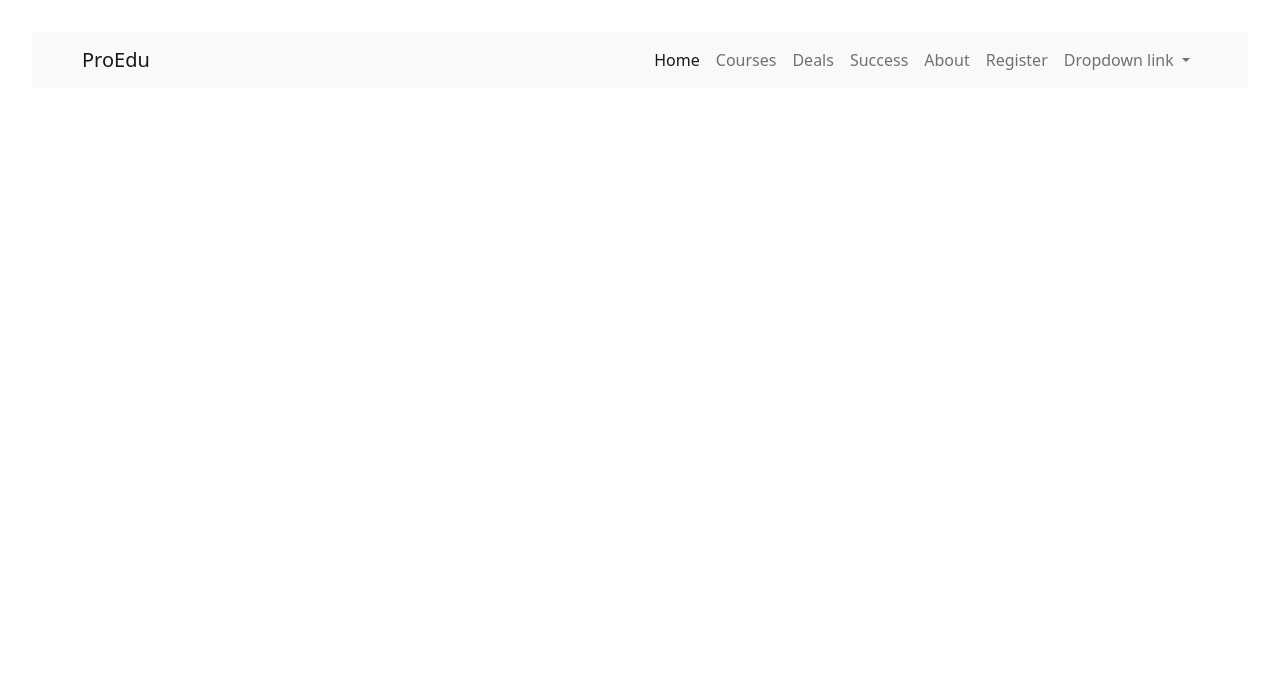
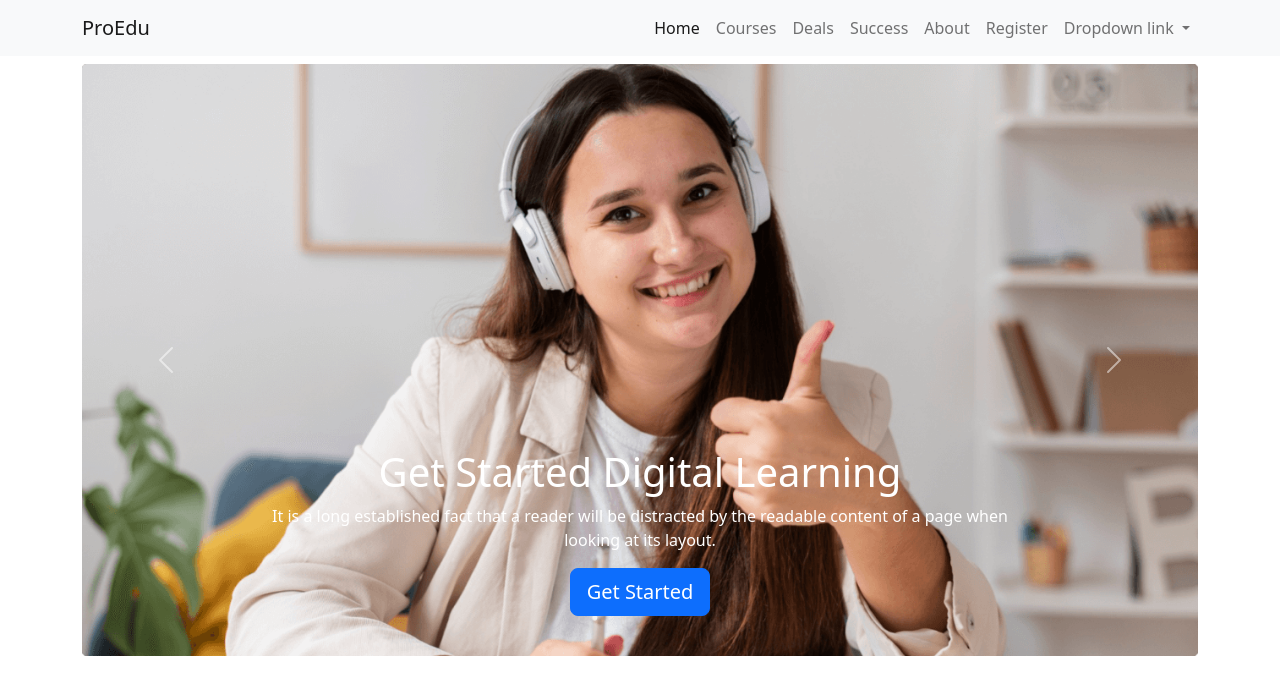
Before and after one commit to faysalsanto/Assignment-3, a plain HTML site: page index.html in a window 1280 px wide. Drawn offline with nearby package versions, Linux system fonts and the light colour scheme.

Commit message:
header section

```diff
--- a/index.html
+++ b/index.html
@@ -10,8 +10,9 @@
 </head>
 
 <body>
-    <header class="containar m-3 p-3">
-        <nav class="navbar navbar-expand-lg bg-light">
+    <!-- navbar start -->
+    <header class="m-5 p-3">
+        <nav class="navbar navbar-expand-lg bg-light fixed-top">
             <div class="container">
                 <a class="navbar-brand" href="#">ProEdu</a>
                 <button class="navbar-toggler" type="button" data-bs-toggle="collapse"
@@ -54,8 +55,52 @@
                 </div>
             </div>
         </nav>
+        <section class="container">
+            <div id="carouselExampleCaptions" class="carousel slide" data-bs-ride="false">
+
+                <div class="carousel-inner">
+                    <div class="carousel-item active">
+                        <img src="images/cover/cover-1.png" class="d-block w-100" alt="...">
+                        <div class="carousel-caption d-block  ">
+
+                            <h1>Get Started Digital Learning</h1>
+                            <p>It is a long established fact that a reader will be distracted by the readable
+                                content of
+                                a page when looking at its layout.</p>
+                            <button type="button" class="btn btn-primary btn-lg">Get Started</button>
+                        </div>
+                    </div>
+
+                    <div class="carousel-item">
+                        <img src="images/cover/cover-2.jpg" class="d-block img-fulid" alt="...">
+                        <div class="carousel-caption d-flex align-items-center ">
+
+                            <h1>Get Started Digital Learning</h1>
+                            <p>It is a long established fact that a reader will be distracted by the readable
+                                content of
+                                a page when looking at its layout.</p>
+                            <button type="button" class="btn btn-primary btn-lg">Get Started</button>
+                        </div>
+                    </div>
+
+
+                </div>
+                <button class="carousel-control-prev" type="button" data-bs-target="#carouselExampleCaptions"
+                    data-bs-slide="prev">
+                    <span class="carousel-control-prev-icon" aria-hidden="true"></span>
+                    <span class="visually-hidden">Previous</span>
+                </button>
+                <button class="carousel-control-next" type="button" data-bs-target="#carouselExampleCaptions"
+                    data-bs-slide="next">
+                    <span class="carousel-control-next-icon" aria-hidden="true"></span>
+                    <span class="visually-hidden">Next</span>
+                </button>
+            </div>
+        </section>
 
     </header>
+    <!-- navbar end  -->
+
 
     <script src="https://cdn.jsdelivr.net/npm/bootstrap@5.2.0/dist/js/bootstrap.bundle.min.js"
         integrity="sha384-A3rJD856KowSb7dwlZdYEkO39Gagi7vIsF0jrRAoQmDKKtQBHUuLZ9AsSv4jD4Xa"
```
